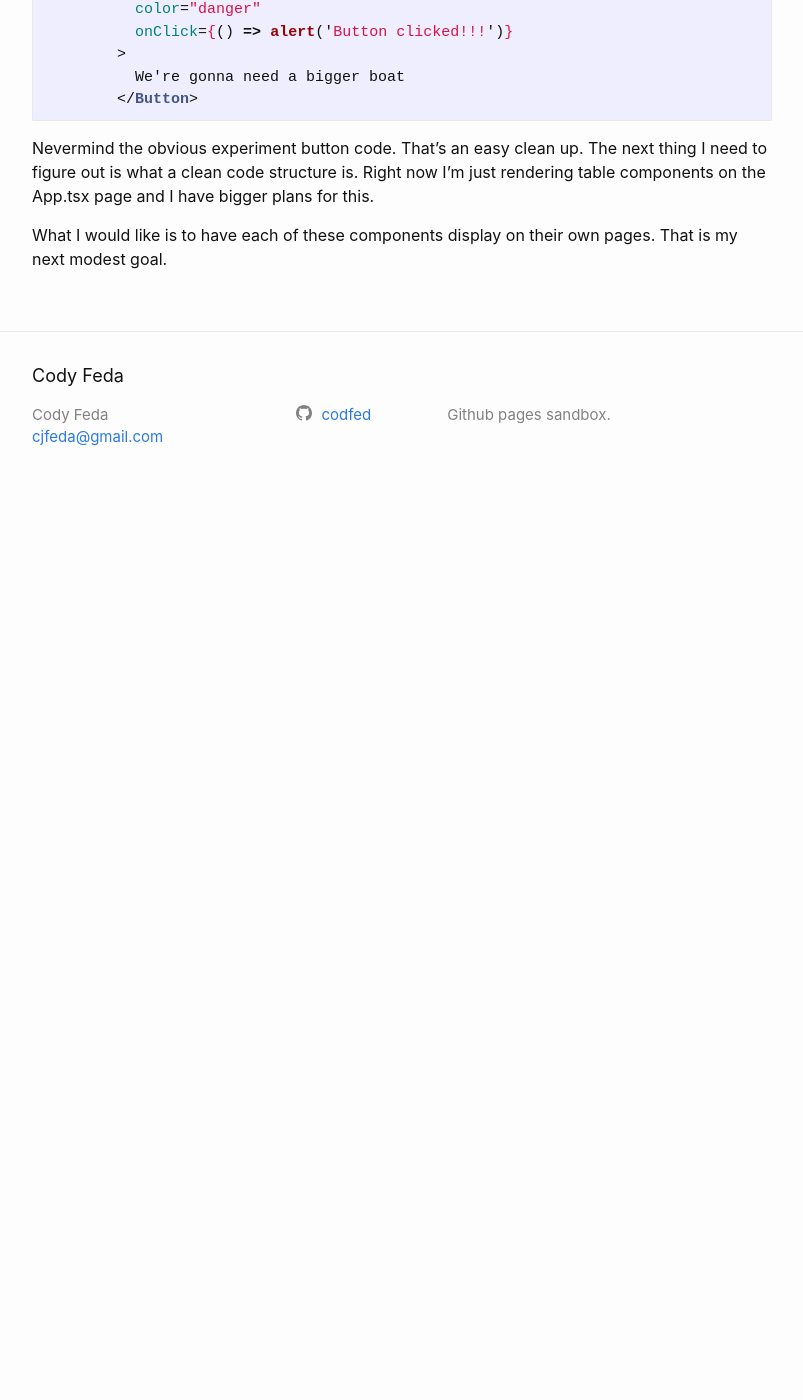
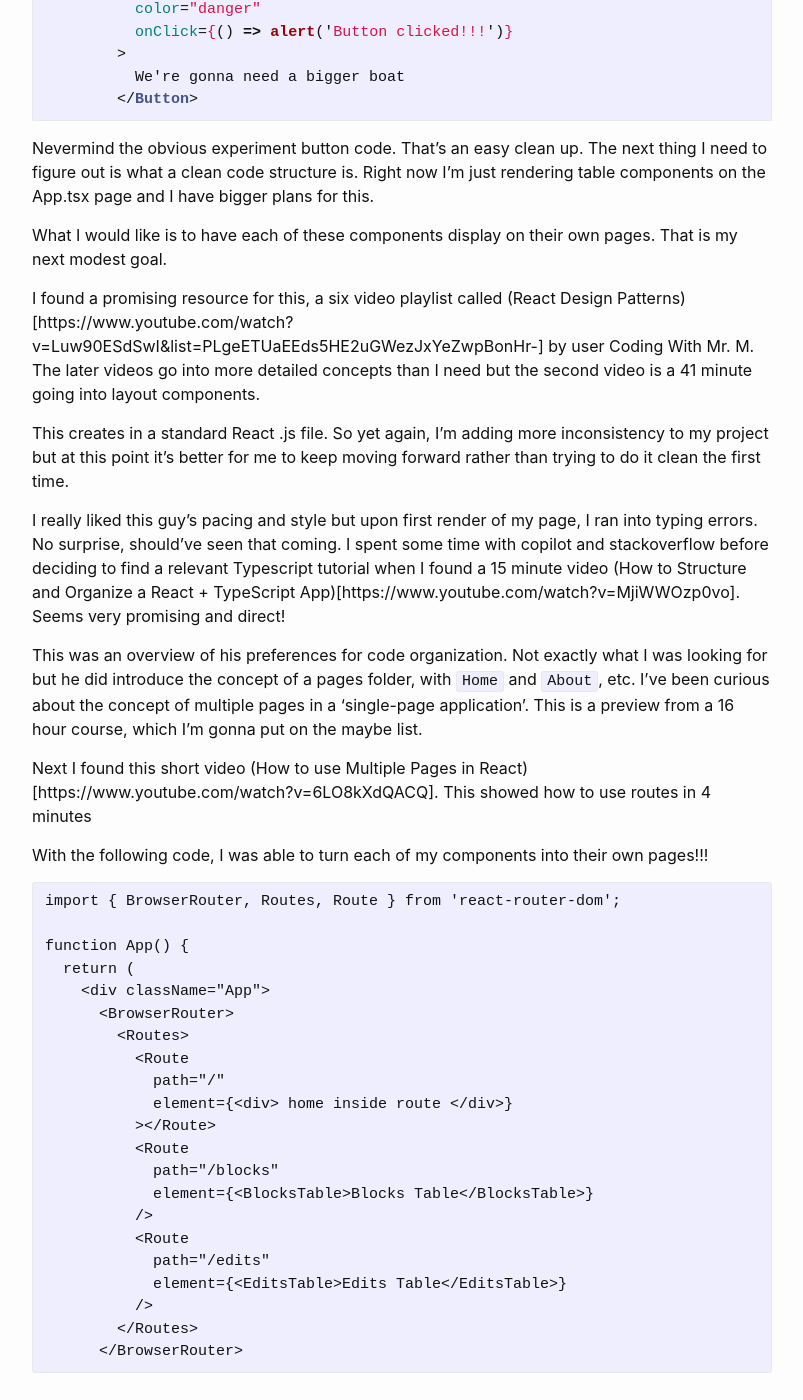
Before and after one commit to codfed/github-pages-with-docker, a Jekyll site: the page built from _posts/2023-11-06-react-intro.markdown, in a window 1280 px wide and 1400 px high, scrolled down 1169 px. Shown: the whole window, without its empty margins (238-1041 px from the left). Built offline with Jekyll 4.4.1, drawn with Linux system fonts in a browser that asks for light colours; before the commit the page ends 1678 px from its top, so only the background shows below that.

Commit message:
Documented path to routing

````diff
--- a/_posts/2023-11-06-react-intro.markdown
+++ b/_posts/2023-11-06-react-intro.markdown
@@ -49,3 +49,39 @@ function App() {
 Nevermind the obvious experiment button code. That's an easy clean up. The next thing I need to figure out is what a clean code structure is. Right now I'm just rendering table components on the App.tsx page and I have bigger plans for this.
 
 What I would like is to have each of these components display on their own pages. That is my next modest goal.
+
+I found a promising resource for this, a six video playlist called (React Design Patterns)[https://www.youtube.com/watch?v=Luw90ESdSwI&list=PLgeETUaEEds5HE2uGWezJxYeZwpBonHr-] by user Coding With Mr. M. The later videos go into more detailed concepts than I need but the second video is a 41 minute going into layout components.
+
+This creates in a standard React .js file. So yet again, I'm adding more inconsistency to my project but at this point it's better for me to keep moving forward rather than trying to do it clean the first time.
+
+I really liked this guy's pacing and style but upon first render of my page, I ran into typing errors. No surprise, should've seen that coming. I spent some time with copilot and stackoverflow before deciding to find a relevant Typescript tutorial when I found a 15 minute video (How to Structure and Organize a React + TypeScript App)[https://www.youtube.com/watch?v=MjiWWOzp0vo]. Seems very promising and direct!
+
+This was an overview of his preferences for code organization. Not exactly what I was looking for but he did introduce the concept of a pages folder, with `Home` and `About`, etc. I've been curious about the concept of multiple pages in a 'single-page application'. This is a preview from a 16 hour course, which I'm gonna put on the maybe list.
+
+Next I found this short video (How to use Multiple Pages in React)[https://www.youtube.com/watch?v=6LO8kXdQACQ]. This showed how to use routes in 4 minutes
+
+With the following code, I was able to turn each of my components into their own pages!!!
+
+```React
+import { BrowserRouter, Routes, Route } from 'react-router-dom';
+
+function App() {
+  return (
+    <div className="App">
+      <BrowserRouter>
+        <Routes>
+          <Route
+            path="/"
+            element={<div> home inside route </div>}
+          ></Route>
+          <Route
+            path="/blocks"
+            element={<BlocksTable>Blocks Table</BlocksTable>}
+          />
+          <Route
+            path="/edits"
+            element={<EditsTable>Edits Table</EditsTable>}
+          />
+        </Routes>
+      </BrowserRouter>
+```
````
